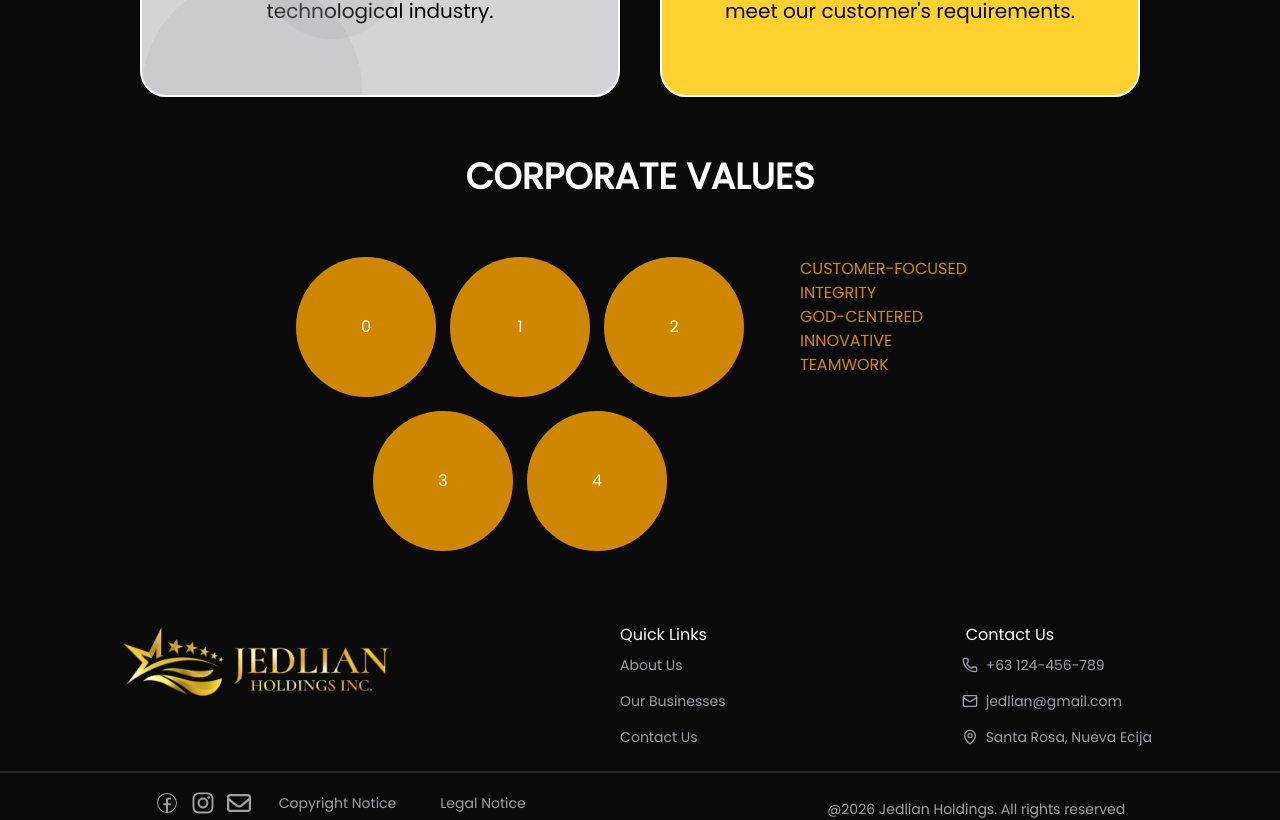
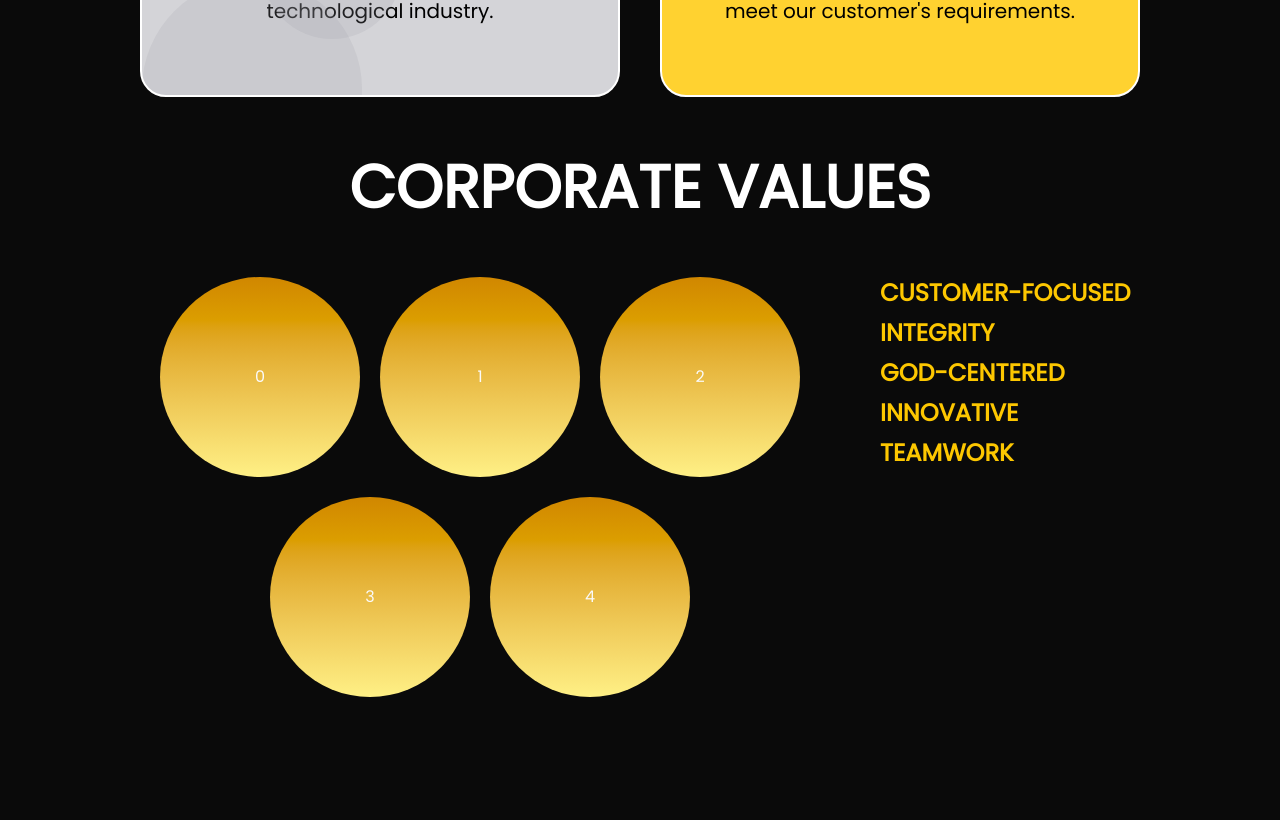
Before and after one commit to M1chael30/jedlian, a Next.js app: page /corporate-governance in a window 1280 px wide. Shown: the part 607-1427 px from the top of the page. Built offline with nearby package versions, Linux system fonts and the light colour scheme.

Commit message:
edited animations

```diff
--- a/components/components-corporate-values/corporate-values-button.jsx
+++ b/components/components-corporate-values/corporate-values-button.jsx
@@ -4,7 +4,7 @@ export default function CorporateValuesButton({ children, onClick, customClassNa
   return (
     <button
       className={` rounded-full
-                    w-35 h-35
+                    w-50 h-50
                     flex justify-center items-center
                     hover:bg-yellow-400 duration-500
 
--- a/components/components-corporate-values/corporate-values-content.jsx
+++ b/components/components-corporate-values/corporate-values-content.jsx
@@ -1,40 +1,52 @@
 import CorporateValuesTitle from "./corporate-values-title";
 import { motion, AnimatePresence } from "framer-motion";
+import { useRef, useState, useLayoutEffect } from "react";
 
 export default function CorporateValuesContent({ objects, item, expand }) {
   return (
-    <div className="h-50">
-      {objects.map((obj, index) => (
-        <div key={index} className="w-50">
-          <AnimatePresence>
-            <motion.div>
+    <motion.div className="flex flex-col gap-2">
+      {objects.map((obj, index) => {
+        const isActive = item.id === index && expand;
+        const contentRef = useRef(null);
+        const [measuredHeight, setMeasuredHeight] = useState(0);
+        useLayoutEffect(() => {
+          if (contentRef.current) {
+            setMeasuredHeight(contentRef.current.scrollHeight);
+          }
+        }, [isActive, item.description]);
+
+        return (
+          <motion.div key={index} className="w-80" layout="position">
+            <motion.div layout>
               <CorporateValuesTitle
                 customClassName={
-                  item.id === index && expand
-                    ? "underline font-bold text-amber-400"
-                    : "text-yellow-600"
+                  isActive
+                    ? "underline font-bold text-yellow-200"
+                    : "font-bold text-yellow-400"
                 }
               >
                 {obj.title}
               </CorporateValuesTitle>
             </motion.div>
-          </AnimatePresence>
-
-          <AnimatePresence>
-            {item.id === index && expand && (
-              <motion.div
-                initial={{ opacity: 0, y: 0 }}
-                animate={{ opacity: 1, y: 0 }}
-                exit={{ opacity: 0, y: 10 }}
-                transition={{ duration: 0.4, ease: "easeOut" }}
-                className={`p-1 w-50 mb-3 `}
-              >
-                {item.description}
-              </motion.div>
-            )}
-          </AnimatePresence>
-        </div>
-      ))}
-    </div>
+            <AnimatePresence initial={false}>
+              {isActive && (
+                <motion.div
+                  initial={{ opacity: 0, height: 0 }}
+                  animate={{ opacity: 1, height: measuredHeight }}
+                  exit={{ opacity: 0, height: 0 }}
+                  transition={{
+                    height: { duration: 0.35, ease: "easeInOut" },
+                    opacity: { duration: 0.35, ease: "easeInOut" },
+                  }}
+                  className="overflow-hidden p-1 w-70 mb-3 text-lg"
+                >
+                  <div ref={contentRef}>{item.description}</div>
+                </motion.div>
+              )}
+            </AnimatePresence>
+          </motion.div>
+        );
+      })}
+    </motion.div>
   );
 }
--- a/components/components-corporate-values/corporate-values-title.jsx
+++ b/components/components-corporate-values/corporate-values-title.jsx
@@ -1,6 +1,6 @@
 export default function CorporateValuestitle({children, customClassName}) {
     return(
-        <h1 className={`uppercase ${customClassName}`}>
+        <h1 className={`uppercase text-2xl ${customClassName}`}>
             {children}
         </h1>
     )
--- a/components/components-corporate-values/corporate-values.jsx
+++ b/components/components-corporate-values/corporate-values.jsx
@@ -24,20 +24,20 @@ export default function CorporateValues() {
   }, []);
 
   return (
-    <section className="flex flex-col gap-10">
+    <section className="flex flex-col gap-10 min-h-screen">
       <div className="flex justify-center items-center text-white p-5">
-        <h1 className="text-4xl font-extrabold">CORPORATE VALUES</h1>
+        <h1 className="text-6xl font-extrabold">CORPORATE VALUES</h1>
       </div>
 
-      <div ref={containerRef} className="flex gap-10">
-        <div className="flex flex-wrap w-120 gap-3.5 justify-center">
+      <div ref={containerRef} className="flex justify-center">
+        <div className="flex flex-wrap w-200 gap-5 justify-center">
           {corporateValuesButtonsData.map((item, index) => (
             <CorporateValuesButton
               key={index}
               customClassName={
                 expand && active === index
-                  ? "bg-amber-400 scale-115"
-                  : "bg-yellow-600"
+                  ? "bg-gradient-to-b from-amber-400 to-yellow-100 scale-115"
+                  : " bg-gradient-to-b from-yellow-600 to-yellow-200"
               }
               onClick={() => {
                 if (active === index) {
--- a/components/corporate-governance-header.jsx
+++ b/components/corporate-governance-header.jsx
@@ -10,10 +10,6 @@ export default function CorporateGovernanceHeader() {
       ">Corporate Governance</h1>
       </div>
       <div className="w-40 h-40 ">
-        {/* {HomePageImage} */}
-
-
-
 
       </div>
     </div>
```
